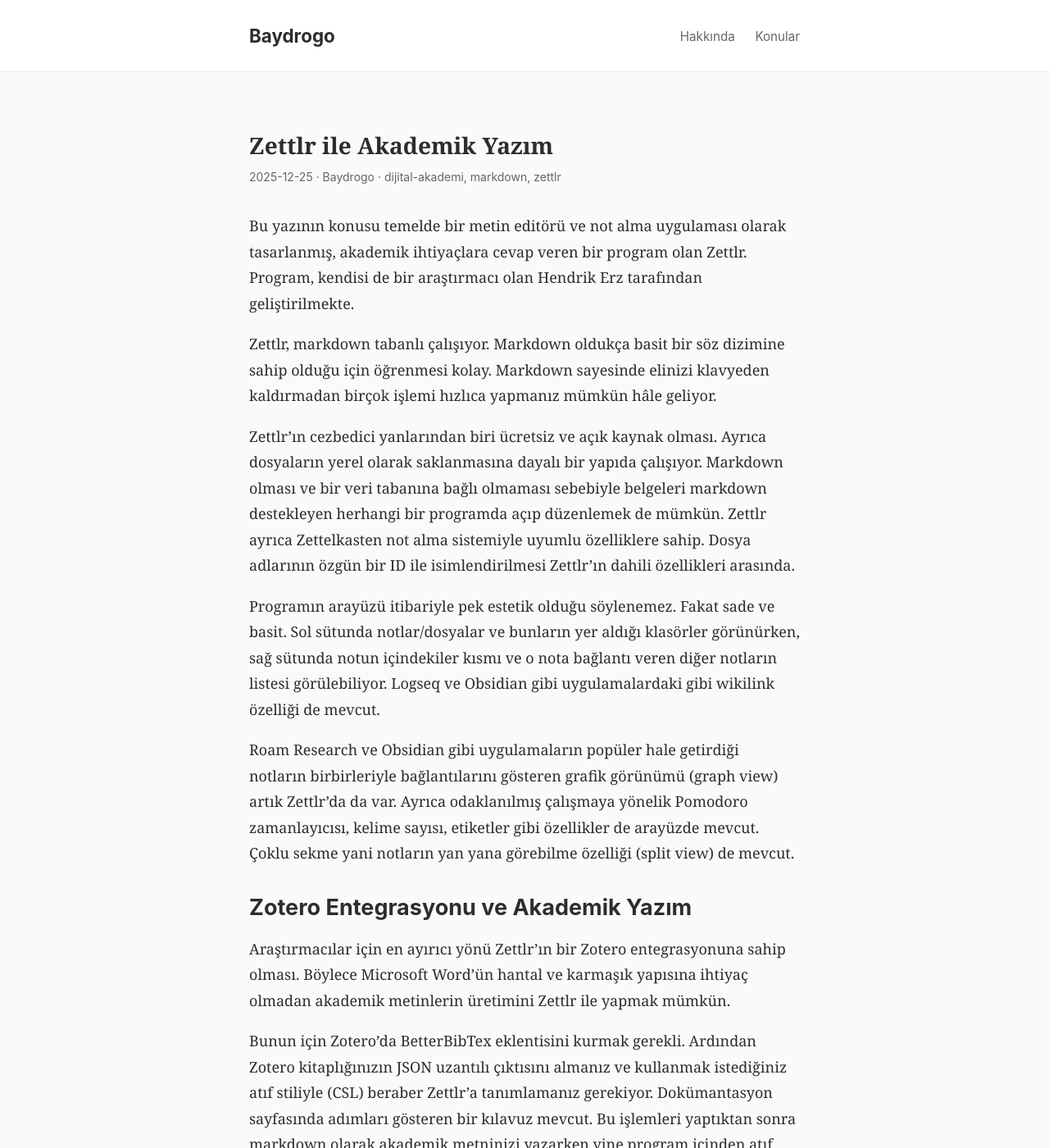
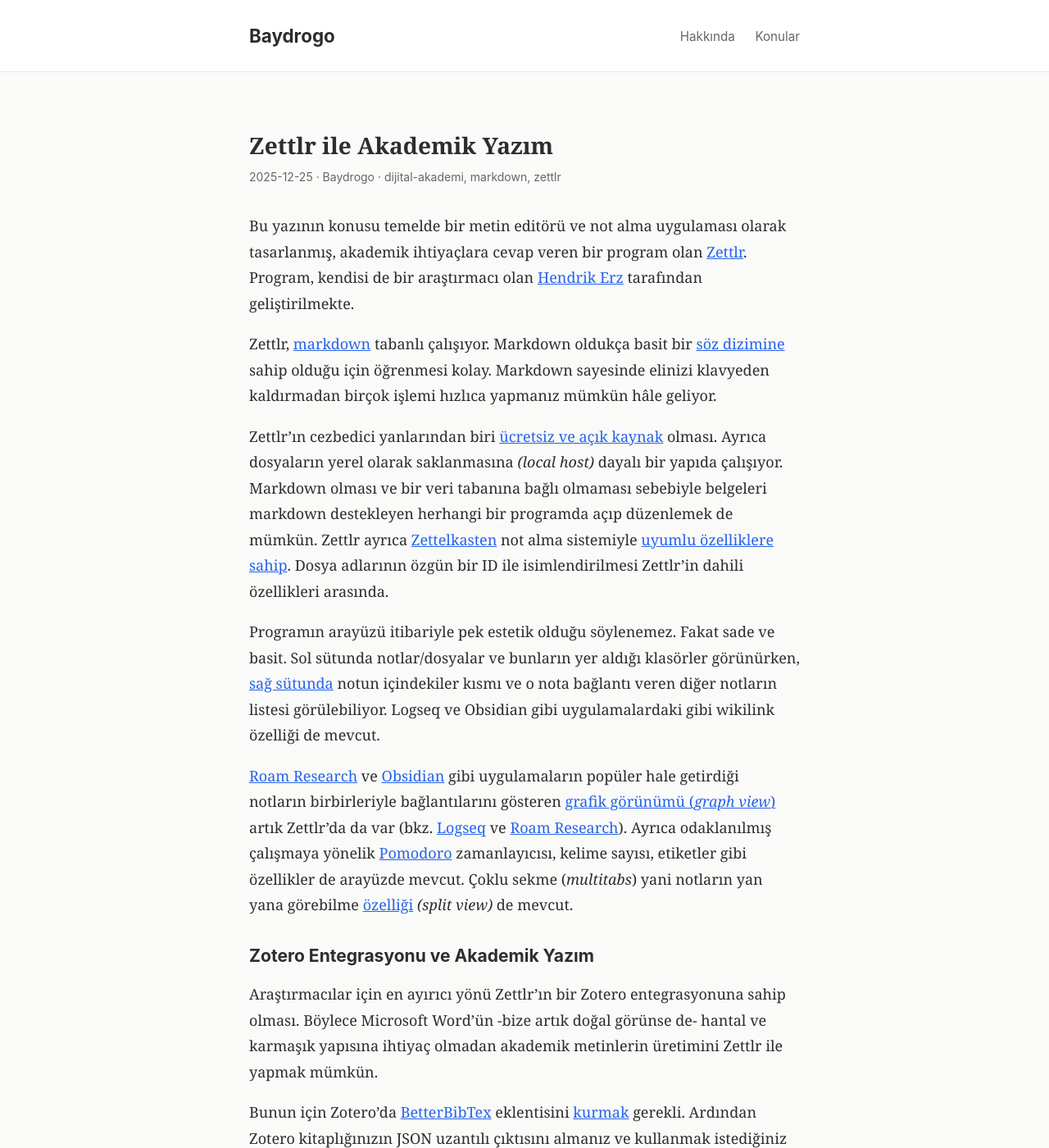
Before and after one commit to baydrogo/baydrogo, a Jekyll site: the page built from _posts/2025-12-25-zettlr-ile-akademik-yazim.md, in a window 1280 px wide and 1400 px high. Shown: the whole window at 82% size. Built offline with Jekyll 4.4.1, drawn with Linux system fonts in a browser that asks for light colours; some of the changed text lies outside the part shown.

Commit message:
Update 2025-12-25-zettlr-ile-akademik-yazim.md

```diff
--- a/_posts/2025-12-25-zettlr-ile-akademik-yazim.md
+++ b/_posts/2025-12-25-zettlr-ile-akademik-yazim.md
@@ -6,26 +6,28 @@
 author: "Baydrogo"
 ---
 
-Bu yazının konusu temelde bir metin editörü ve not alma uygulaması olarak tasarlanmış, akademik ihtiyaçlara cevap veren bir program olan Zettlr. Program, kendisi de bir araştırmacı olan Hendrik Erz tarafından geliştirilmekte.
+Bu yazının konusu temelde bir metin editörü ve not alma uygulaması olarak tasarlanmış, akademik ihtiyaçlara cevap veren bir program olan [Zettlr](https://www.zettlr.com/). Program, kendisi de bir araştırmacı olan [Hendrik Erz](https://www.hendrik-erz.de/) tarafından geliştirilmekte.
 
-Zettlr, markdown tabanlı çalışıyor. Markdown oldukça basit bir söz dizimine sahip olduğu için öğrenmesi kolay. Markdown sayesinde elinizi klavyeden kaldırmadan birçok işlemi hızlıca yapmanız mümkün hâle geliyor.
+Zettlr, [markdown](https://tr.wikipedia.org/wiki/Markdown) tabanlı çalışıyor. Markdown oldukça basit bir [söz dizimine](https://www.markdownguide.org/basic-syntax/) sahip olduğu için öğrenmesi kolay. Markdown sayesinde elinizi klavyeden kaldırmadan birçok işlemi hızlıca yapmanız mümkün hâle geliyor.
 
-Zettlr'ın cezbedici yanlarından biri ücretsiz ve açık kaynak olması. Ayrıca dosyaların yerel olarak saklanmasına dayalı bir yapıda çalışıyor. Markdown olması ve bir veri tabanına bağlı olmaması sebebiyle belgeleri markdown destekleyen herhangi bir programda açıp düzenlemek de mümkün. Zettlr ayrıca Zettelkasten not alma sistemiyle uyumlu özelliklere sahip. Dosya adlarının özgün bir ID ile isimlendirilmesi Zettlr'ın dahili özellikleri arasında.
+Zettlr’ın cezbedici yanlarından biri [ücretsiz ve açık kaynak](https://tr.wikipedia.org/wiki/%C3%96zg%C3%BCr_ve_a%C3%A7%C4%B1k_kaynak_kodlu_yaz%C4%B1l%C4%B1m) olması. Ayrıca dosyaların yerel olarak saklanmasına _(local host)_ dayalı bir yapıda çalışıyor. Markdown olması ve bir veri tabanına bağlı olmaması sebebiyle belgeleri markdown destekleyen herhangi bir programda açıp düzenlemek de mümkün. Zettlr ayrıca [Zettelkasten](https://zettelkasten.de/overview/) not alma sistemiyle [uyumlu özelliklere sahip](https://docs.zettlr.com/en/academic/zkn-method/). Dosya adlarının özgün bir ID ile isimlendirilmesi Zettlr’in dahili özellikleri arasında.
 
-Programın arayüzü itibariyle pek estetik olduğu söylenemez. Fakat sade ve basit. Sol sütunda notlar/dosyalar ve bunların yer aldığı klasörler görünürken, sağ sütunda notun içindekiler kısmı ve o nota bağlantı veren diğer notların listesi görülebiliyor. Logseq ve Obsidian gibi uygulamalardaki gibi wikilink özelliği de mevcut.
+Programın arayüzü itibariyle pek estetik olduğu söylenemez. Fakat sade ve basit. Sol sütunda notlar/dosyalar ve bunların yer aldığı klasörler görünürken, [sağ sütunda](https://docs.zettlr.com/en/core/attachments/) notun içindekiler kısmı ve o nota bağlantı veren diğer notların listesi görülebiliyor. Logseq ve Obsidian gibi uygulamalardaki gibi wikilink özelliği de mevcut.
 
-Roam Research ve Obsidian gibi uygulamaların popüler hale getirdiği notların birbirleriyle bağlantılarını gösteren grafik görünümü (graph view) artık Zettlr'da da var. Ayrıca odaklanılmış çalışmaya yönelik Pomodoro zamanlayıcısı, kelime sayısı, etiketler gibi özellikler de arayüzde mevcut. Çoklu sekme yani notların yan yana görebilme özelliği (split view) de mevcut.
+[Roam Research](https://roamresearch.com/) ve [Obsidian](https://obsidian.md/) gibi uygulamaların popüler hale getirdiği notların birbirleriyle bağlantılarını gösteren [grafik görünümü (_graph view_)](https://docs.zettlr.com/en/academic/graph/) artık Zettlr’da da var (bkz. [Logseq](https://baydrogo.com/roam-researchten-logseqe-gecis/) ve [Roam Research](https://baydrogo.com/roam-research-yeni-nesil-not-alma-sistemi/)). Ayrıca odaklanılmış çalışmaya yönelik [Pomodoro](https://docs.zettlr.com/en/academic/pomodoro/) zamanlayıcısı, kelime sayısı, etiketler gibi özellikler de arayüzde mevcut. Çoklu sekme (_multitabs_) yani notların yan yana görebilme [özelliği](https://docs.zettlr.com/en/core/split-view/) _(split view)_ de mevcut.
 
-## Zotero Entegrasyonu ve Akademik Yazım
+### Zotero Entegrasyonu ve Akademik Yazım
 
-Araştırmacılar için en ayırıcı yönü Zettlr'ın bir Zotero entegrasyonuna sahip olması. Böylece Microsoft Word'ün hantal ve karmaşık yapısına ihtiyaç olmadan akademik metinlerin üretimini Zettlr ile yapmak mümkün.
+Araştırmacılar için en ayırıcı yönü Zettlr’ın bir Zotero entegrasyonuna sahip olması. Böylece Microsoft Word’ün -bize artık doğal görünse de- hantal ve karmaşık yapısına ihtiyaç olmadan akademik metinlerin üretimini Zettlr ile yapmak mümkün.
 
-Bunun için Zotero'da BetterBibTex eklentisini kurmak gerekli. Ardından Zotero kitaplığınızın JSON uzantılı çıktısını almanız ve kullanmak istediğiniz atıf stiliyle (CSL) beraber Zettlr'a tanımlamanız gerekiyor. Dokümantasyon sayfasında adımları gösteren bir kılavuz mevcut. Bu işlemleri yaptıktan sonra markdown olarak akademik metninizi yazarken yine program içinden atıf verebiliyor, kaynakça oluşturabiliyorsunuz.
+Bunun için Zotero’da [BetterBibTex](https://retorque.re/zotero-better-bibtex/) eklentisini [kurmak](https://www.youtube.com/watch?v=u40EGnPgnDw) gerekli. Ardından Zotero kitaplığınızın JSON uzantılı çıktısını almanız ve kullanmak istediğiniz atıf stiliyle _(CSL)_ beraber Zettlr’a tanımlamanız gerekiyor. Dokümantasyon sayfasında adımları gösteren bir [kılavuz](https://docs.zettlr.com/en/academic/citations/) mevcut. Bu işlemleri yaptıktan sonra markdown olarak akademik metninizi yazarken yine program içinden atıf verebiliyor, kaynakça oluşturabiliyorsunuz.
 
-Zettlr'da dosyanın docx ve pdf gibi birçok uzantıda çıktısını alabiliyorsunuz. Çünkü Zettlr'ın kendi içerisinde bir Pandoc işleyicisi mevcut. Ufak bir araştırmayla ayarlar üzerinden Pandoc çıktısını düzenlemeniz ve istediğiniz formatta docx ve pdf dosyaları oluşturmanız mümkün. Proje özelliği ise aynı klasör içerisinde alt başlıklar hâlinde yazılacak uzun form bir metnin nihayetinde birleştirilmiş çıktısını almayı sağlıyor.
+Zettlr’da dosyanın docx ve pdf gibi birçok uzantıda [çıktısını](https://docs.zettlr.com/en/core/export/) alabiliyorsunuz. Çünkü Zettlr’ın kendi içerisinde bir [Pandoc](https://en.wikipedia.org/wiki/Pandoc) işleyicisi mevcut. Ufak bir [araştırmayla](https://docs.zettlr.com/en/academic/citations/#controlling-pandoc-citeproc-with-the-yaml-frontmatter) ayarlar üzerinden Pandoc çıktısını düzenlemeniz ve istediğiniz formatta (font, paragraf vb.) docx ve pdf dosyaları oluşturmanız mümkün.
 
-Microsoft Word araştırmacılar üzerindeki hâkimiyetini sürdürüyor. Kişilerin aşina oldukları bu metin editöründen ayrılmaları gerçekten zor. LibreOffice, OpenOffice ve OnlyOffice gibi açık kaynak muadilleri geliştirilse de bunlar da Word mantığı üzerinden hareket ediyor.
+[Proje özelliği](https://docs.zettlr.com/en/academic/projects/) ise aynı klasör içerisinde alt başlıklar hâlinde yazılacak uzun form bir metnin nihayetinde birleştirilmiş çıktısını almayı sağlıyor.
 
-Artık giderek artan sayıda kişinin alternatif yolları aradığını da söylemek gerek. Hantal ve çok sayıda dikkat dağıtıcı özellikleri barındıran Word yerine markdown tabanlı akademik yazım sürecine dair çözüm arayışları var. Özellikle belirli eklentilerle Obsidian üzerinden akademik çalışmalarını yürütenlerin sayısının artması da bunun göstergesi.
+Microsoft Word araştırmacılar üzerindeki hâkimiyetini sürdürüyor. Kişilerin aşina oldukları bu metin editöründen ayrılmaları gerçekten zor. [LibreOffice](https://www.libreoffice.org/), [OpenOffice](https://www.openoffice.org/) ve [OnlyOffice](https://www.onlyoffice.com/) gibi açık kaynak muadilleri geliştirilse de bunlar da Word mantığı üzerinden hareket ediyor.
+
+Artık giderek artan sayıda kişinin alternatif yolları aradığını da söylemek gerek. Hantal ve çok sayıda dikkat dağıtıcı özellikleri barındıran Word yerine markdown tabanlı akademik yazım sürecine dair çözüm arayışları var. Özellikle belirli eklentilerle [Obsidian üzerinden](https://publish.obsidian.md/hub/04+-+Guides%2C+Workflows%2C+%26+Courses/for+Academic+Writing) akademik çalışmalarını yürütenlerin sayısının artması da bunun göstergesi.
 
 Nihayetinde alışkanlıklardan vazgeçmek kolay değil. Bu tür alternatif arayışlarının gereksiz olduğunu düşünenler de olabilir. Yine de mümkün olduğunca şirketlere olan bağımlılıktan kurtulmak adına açık kaynak çözümleri keşfetmek oldukça önemli. Zettlr da bu seçeneklerden yalnızca biri.
```
